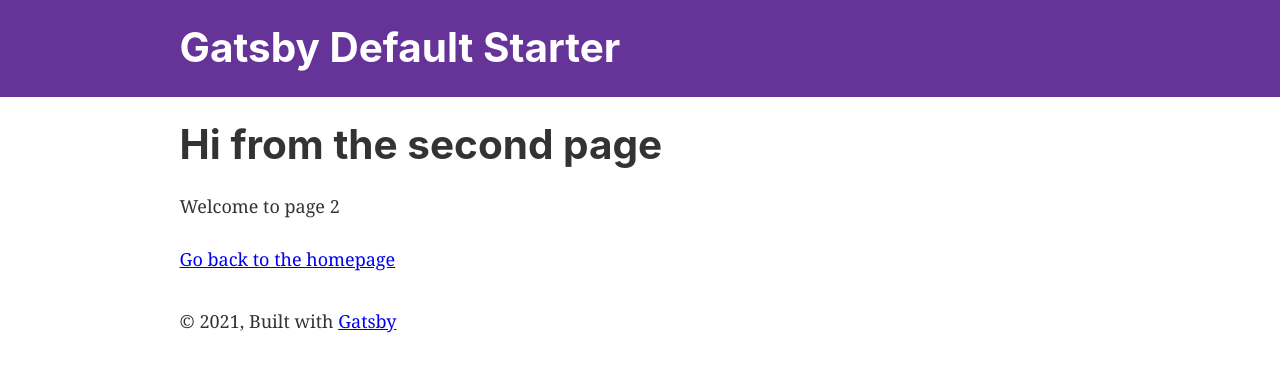
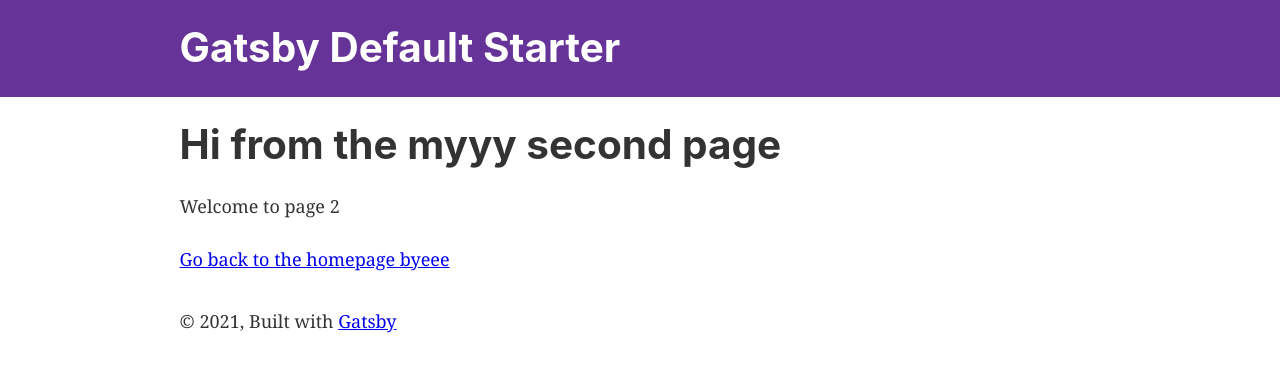
Before and after one commit to SomduttSharmaa/gatsby-starter-default, a Gatsby site: page /page-2 in a window 1280 px wide. Built offline with nearby package versions, Linux system fonts and the light colour scheme; Gatsby itself is replaced by a stand-in of ours.

Commit message:
Update page-2.js

```diff
--- a/src/pages/page-2.js
+++ b/src/pages/page-2.js
@@ -7,9 +7,9 @@ import Seo from "../components/seo"
 const SecondPage = () => (
   <Layout>
     <Seo title="Page two" />
-    <h1>Hi from the second page</h1>
+    <h1>Hi from the myyy second page</h1>
     <p>Welcome to page 2</p>
-    <Link to="/">Go back to the homepage</Link>
+    <Link to="/">Go back to the homepage byeee</Link>
   </Layout>
 )
 
```
